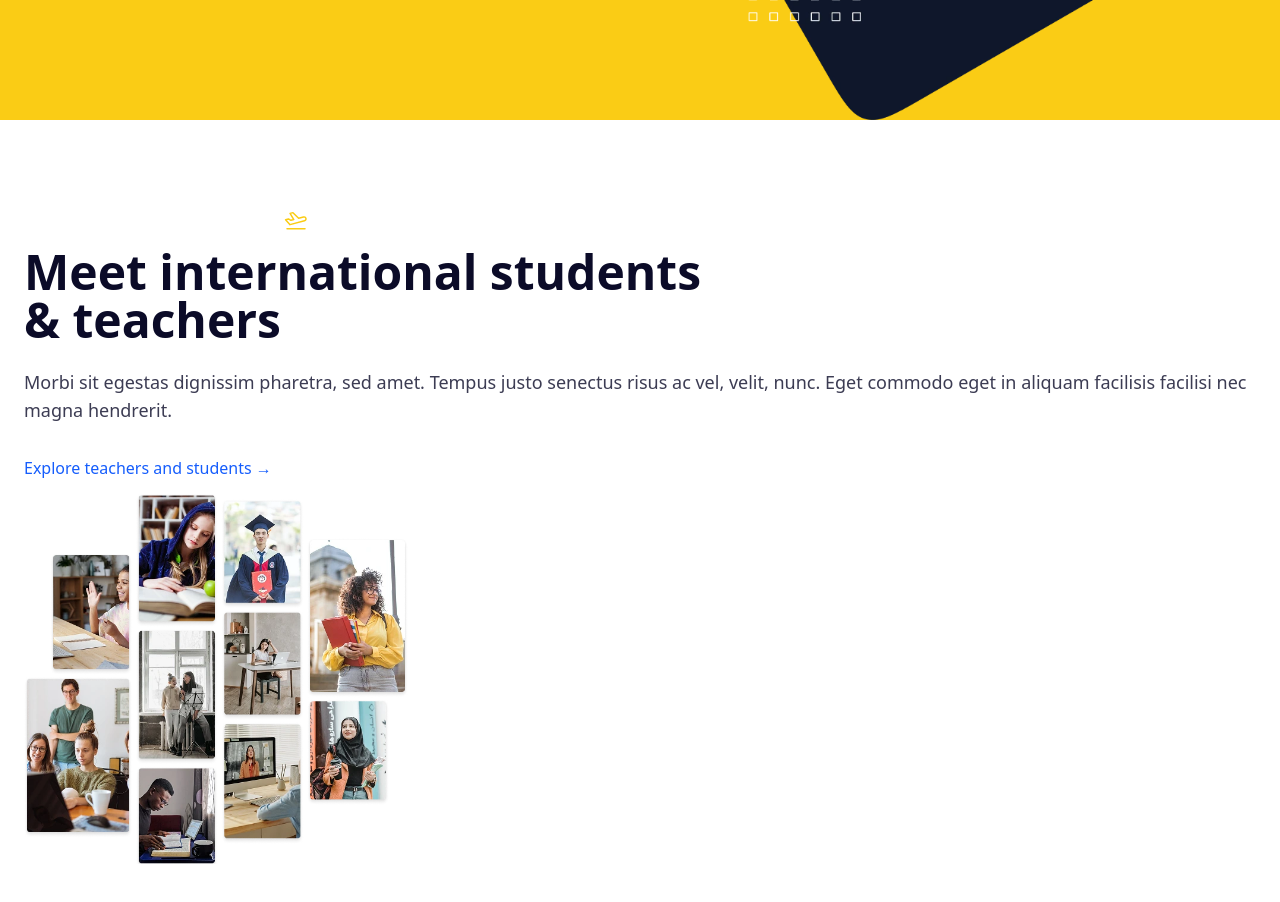
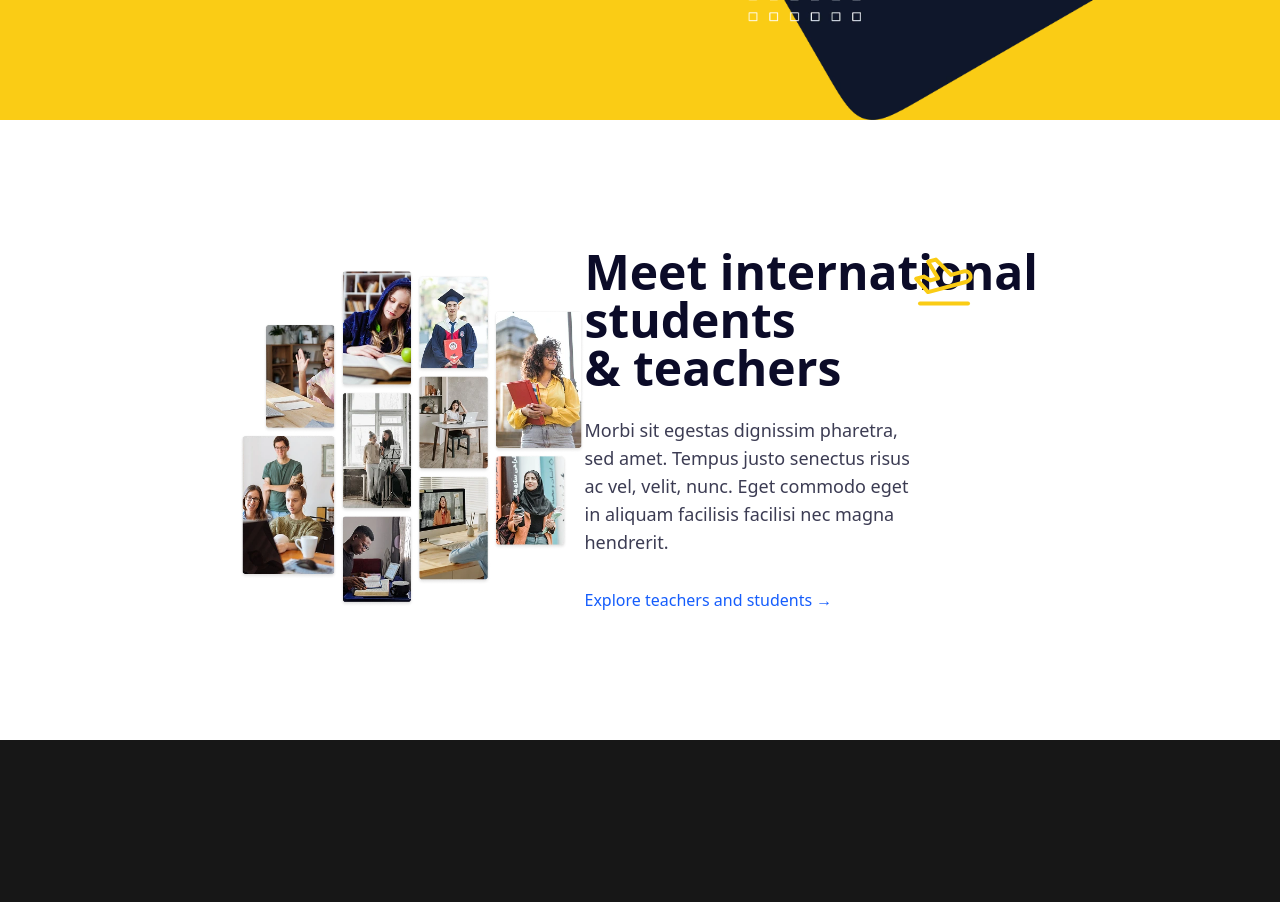
Before and after one commit to Kelwinpin/UTeach, a Next.js app: page / in a window 1280 px wide. Shown: the part 2080-2982 px from the top of the page. After the commit the page ends 2820 px from the top, so only its background shows below. Built offline with nearby package versions, Linux system fonts and the light colour scheme.

Commit message:
add web vwersion

```diff
--- a/src/components/Explore/index.jsx
+++ b/src/components/Explore/index.jsx
@@ -3,7 +3,7 @@ import Link from "next/link";
 
 export default function Explore() {
   return (
-    <section className="w-full px-6 py-20 md:py-32 bg-white">
+    <section className="w-full md:px-60 px-6 py-20 md:py-32 bg-white flex md:flex-row-reverse flex-col items-center">
         <div className="max-w-7xl mx-auto">
             <h2 className="text-4xl md:text-5xl font-semibold text-[#0B0B28] mb-6 relative">
                 <Image
@@ -11,11 +11,11 @@ export default function Explore() {
                     alt={`Plane`}
                     width={24}
                     height={24}
-                    className="absolute bottom-28 left-65 "
+                    className="absolute bottom-28 left-65 md:left-82 md:w-16 md:bottom-20"
                 />
                 Meet international students <br />& teachers
             </h2>
-            <p className="text-lg text-[#0B0B28]/80 mb-8">
+            <p className="text-lg text-[#0B0B28]/80 mb-8 md:w-82 w-full">
                 Morbi sit egestas dignissim pharetra, sed amet. Tempus justo senectus risus ac vel, velit, nunc.
                 Eget commodo eget in aliquam facilisis facilisi nec magna hendrerit.
             </p>
@@ -27,14 +27,15 @@ export default function Explore() {
                 Explore teachers and students →
             </Link>
         </div>
-
+        <div>
             <Image
                 src={"/images/images.webp"}
                 alt={`Student and Teacher`}
-            className="object-cover md:w-96 w-full md:h-96 h-full"
+                className="object-cover md:w-lg w-full md:h-lg h-full"
                 width={300}
                 height={300}
             />
+        </div>
     </section>
   );
 }
```
Lines whose indentation alone changed are shown as unchanged.
